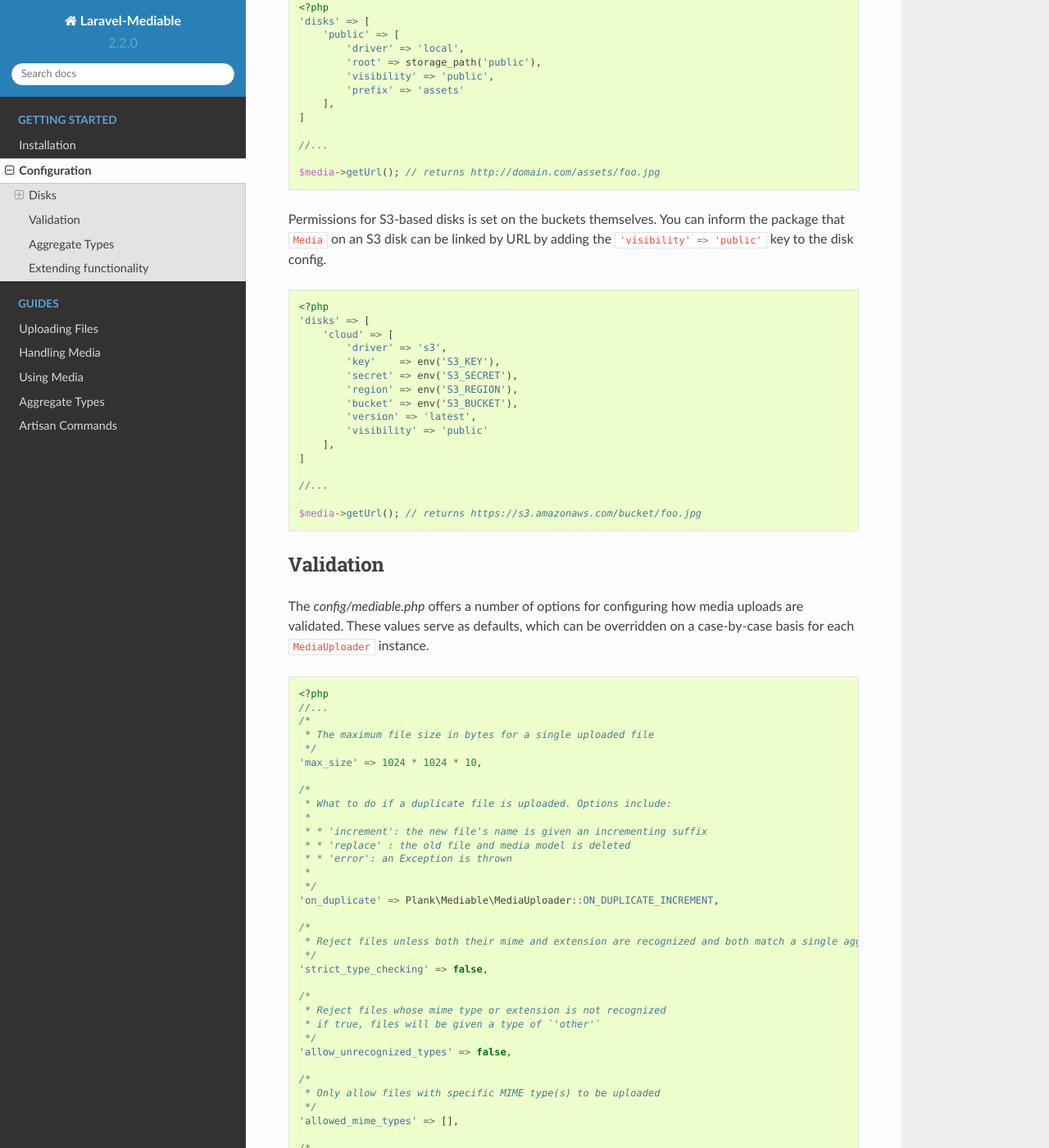
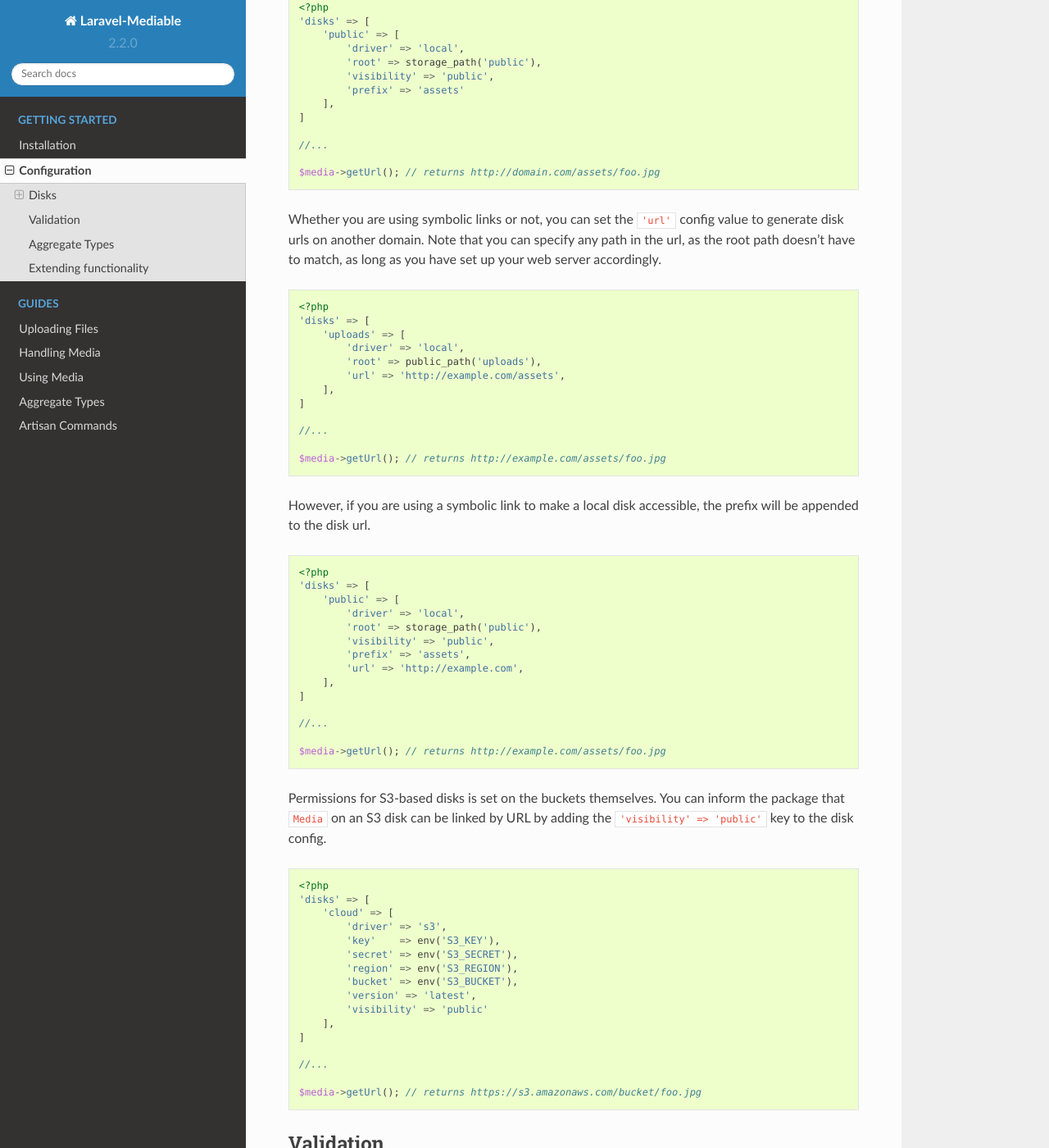
Before and after one commit to plank/laravel-mediable, a Sphinx documentation site: the page built from docs/source/configuration.rst, in a window 1280 px wide and 1400 px high, scrolled down 1830 px. Shown: the whole window at 82% size. Built offline with Sphinx 7.4.7 and the Read the Docs theme 2.0.0, drawn with Linux system fonts in a browser that asks for light colours.

Commit message:
Use url config value to generate disk url (#47)
Add the ability to set a custom url for a disk.
This feature has landed on laravel 5.3, and this commit allows to use
it on any compatible version.

See https://github.com/laravel/framework/pull/16281 for details and use
cases.

```diff
--- a/docs/source/configuration.rst
+++ b/docs/source/configuration.rst
@@ -104,6 +104,42 @@ If you are using symbolic links to make local disks accessible, you can instruct
     //...
 
     $media->getUrl(); // returns http://domain.com/assets/foo.jpg
+
+Whether you are using symbolic links or not, you can set the ``'url'`` config value to generate disk urls on another domain. Note that you can specify any path in the url, as the root path doesn't have to match, as long as you have set up your web server accordingly.
+
+::
+
+    <?php
+    'disks' => [
+        'uploads' => [
+            'driver' => 'local',
+            'root' => public_path('uploads'),
+            'url' => 'http://example.com/assets',
+        ],
+    ]
+
+    //...
+
+    $media->getUrl(); // returns http://example.com/assets/foo.jpg
+
+However, if you are using a symbolic link to make a local disk accessible, the prefix will be appended to the disk url.
+
+::
+
+    <?php
+    'disks' => [
+        'public' => [
+            'driver' => 'local',
+            'root' => storage_path('public'),
+            'visibility' => 'public',
+            'prefix' => 'assets',
+            'url' => 'http://example.com',
+        ],
+    ]
+
+    //...
+
+    $media->getUrl(); // returns http://example.com/assets/foo.jpg
 
 
 Permissions for S3-based disks is set on the buckets themselves. You can inform the package that ``Media`` on an S3 disk can be linked by URL by adding the ``'visibility' => 'public'`` key to the disk config.
```
Also changed, not shown: 3 other files.
